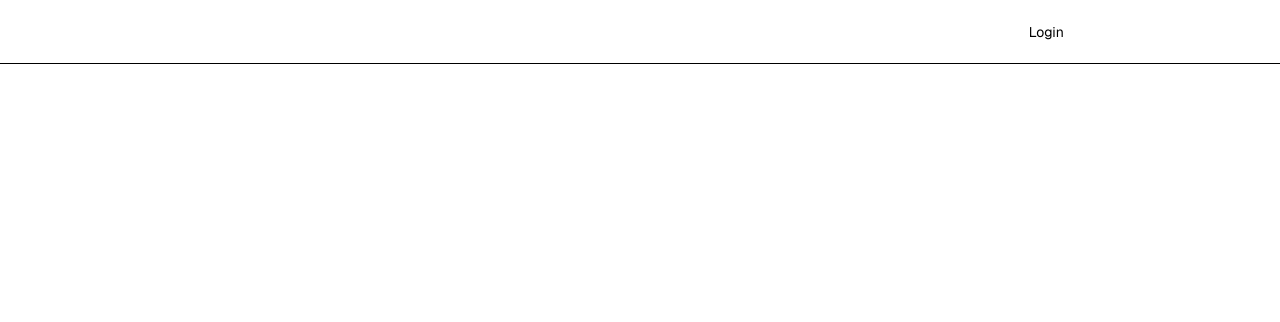
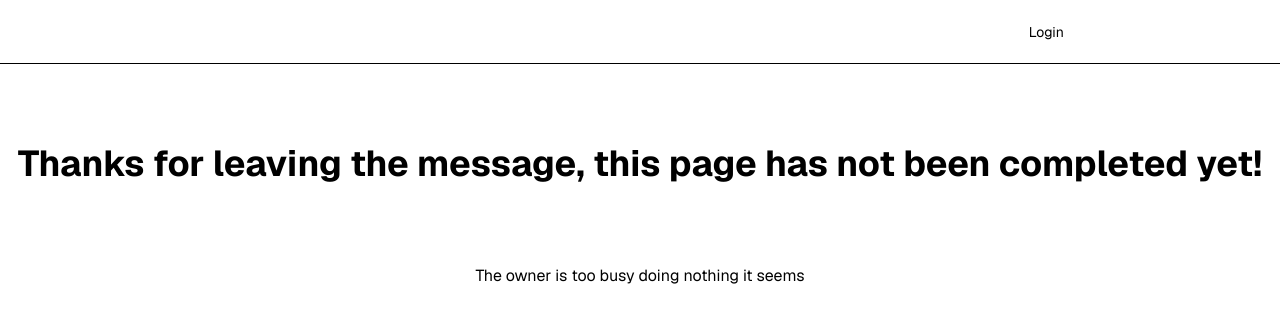
Before and after one commit to version0chiro/x-ama, a Next.js app: page /submitted in a window 1280 px wide. Shown: the top 322 px of the page. Built offline with nearby package versions, Linux system fonts and the light colour scheme; no server answers.

Commit message:
Fixing submitted page

```diff
--- a/app/submitted/page.tsx
+++ b/app/submitted/page.tsx
@@ -1,10 +1,12 @@
 import NavBar from "@/components/common/NavBar";
-
 
 export default function Page() {
     return (
         <div className="flex-1 w-full flex flex-col gap-20 items-center ">
             <NavBar />
+            <h1 className="text-4xl font-bold text-center">Thanks for leaving the message, this page has not been completed yet!</h1>
+            {/* sarcastic remark */}
+            <p className="text-center">The owner is too busy doing nothing it seems</p>
         </div>
     )
 }
```
